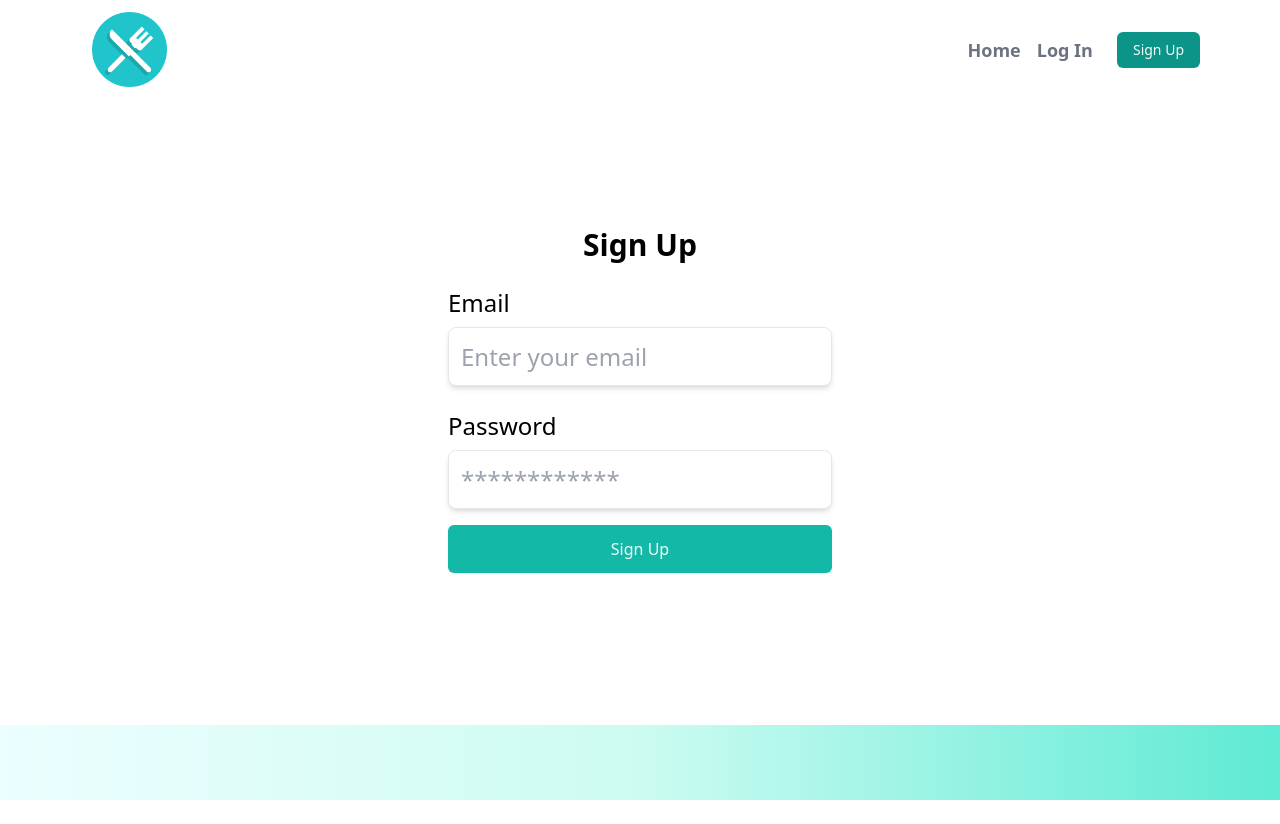
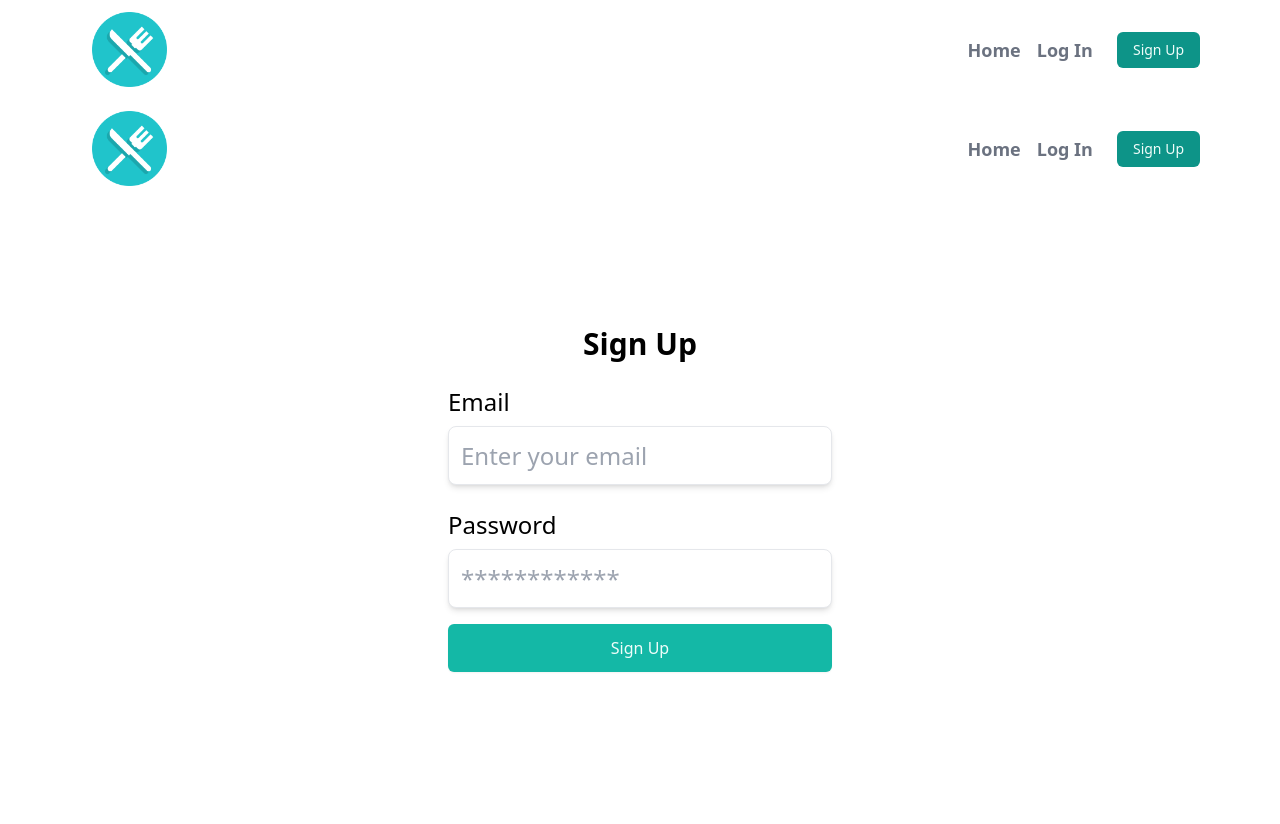
Before and after one commit to andre83411/Andrea-MontesFullStackRestaurantApplication, a Next.js app in the folder frontend/: page /register in a window 1280 px wide. Before the commit the page ends 800 px from the top, so only its background shows below. Built offline with nearby package versions, Linux system fonts and the light colour scheme.

Commit message:
layout wrap

```diff
--- a/frontend/pages/register.js
+++ b/frontend/pages/register.js
@@ -6,6 +6,7 @@ import Cookie from "js-cookie";
 
 import Loader from "@/components/Loader";
 import FormRegister from "@/components/FormRegister";
+import Layout from "@/components/Layout";
 
 const REGISTER_MUTATION = gql`
   mutation Register($username: String!, $email: String!, $password: String!) {
@@ -44,6 +45,7 @@ export default function RegisterRoute() {
   if (loading) return <Loader />;
 
   return (
+    <Layout>
     <FormRegister
       title="Sign Up"
       buttonText="Sign Up"
@@ -52,5 +54,6 @@ export default function RegisterRoute() {
       callback={handleRegister}
       error={error}
     />
+    </Layout>
   );
 }
```
